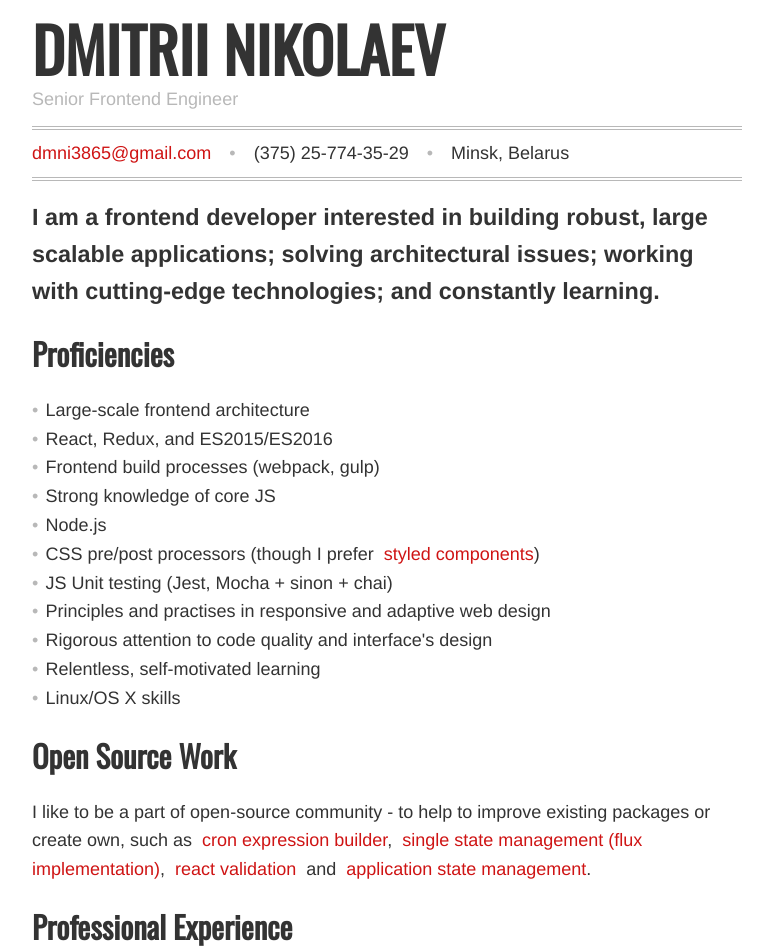
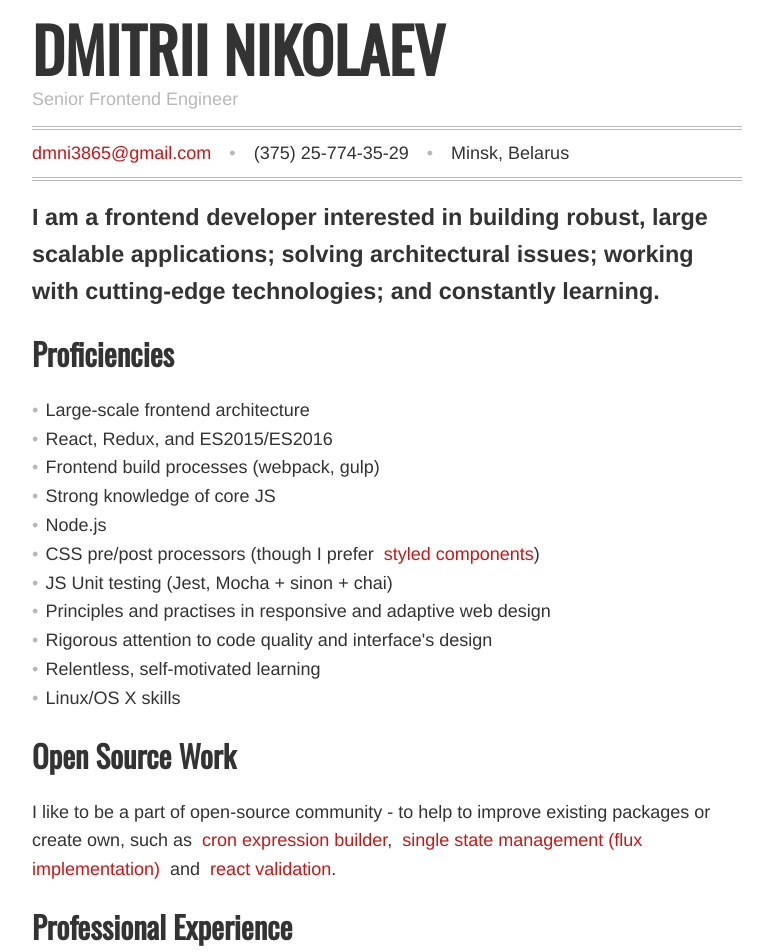
Before and after one commit to one-more/resume, a React (Create React App) app: page / in a window 1280 px wide. Shown: the top 952 px of the page, without its empty margins (253-1026 px from the left). Built offline with nearby package versions, Linux system fonts and the light colour scheme; a web font is replaced by a local one.

Commit message:
open-source section fix

```diff
--- a/src/components/OpenSource.js
+++ b/src/components/OpenSource.js
@@ -18,13 +18,9 @@ export default function () {
                 <Link  target="blank" href="https://github.com/one-more/falx">
                     single state management (flux implementation)
                 </Link>
-                , &nbsp;
+                &nbsp; and &nbsp;
                 <Link target="blank" href="https://github.com/one-more/react-livr-validation" >
                     react validation
-                </Link>
-                &nbsp; and &nbsp;
-                <Link target="blank" href="https://github.com/one-more/falx" >
-                    application state management
                 </Link>
                 .
             </p>
```
